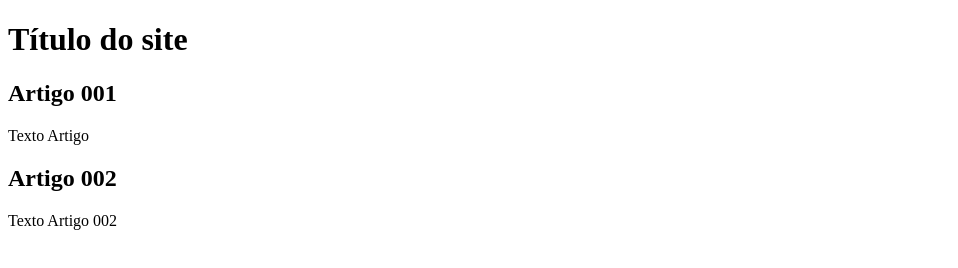
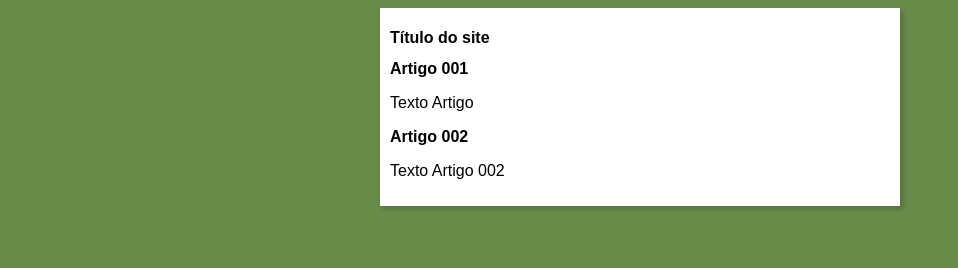
Before and after one commit to andersonlimasantos/Projeto-site, a plain HTML site: page index.html in a window 1280 px wide. Shown: the whole page, without its empty margins (0-958 px from the left). Drawn offline with Linux system fonts and the light colour scheme.

Commit message:
iniciei o design

```diff
--- /dev/null
+++ b/estilos/style.css
@@ -0,0 +1,16 @@
+* {
+    font-family: Arial, Helvetica, sans-serif;
+    font-size: 16px;
+}
+
+body {
+    background-color: rgb(104, 139, 74);
+}
+
+main {
+    background-color: white;
+    width: 500px;
+    margin: auto;
+    padding: 10px;
+    box-shadow: 3px 3px 5px rgba(0, 0, 0, 0.192);
+}
--- a/index.html
+++ b/index.html
@@ -6,6 +6,7 @@
     <meta http-equiv="X-UA-Compatible" content="IE=edge">
     <meta name="viewport" content="width=device-width, initial-scale=1.0">
     <title>Título do site</title>
+    <link rel="stylesheet" href="estilos/style.css">
 </head>
 
 <body>
```
